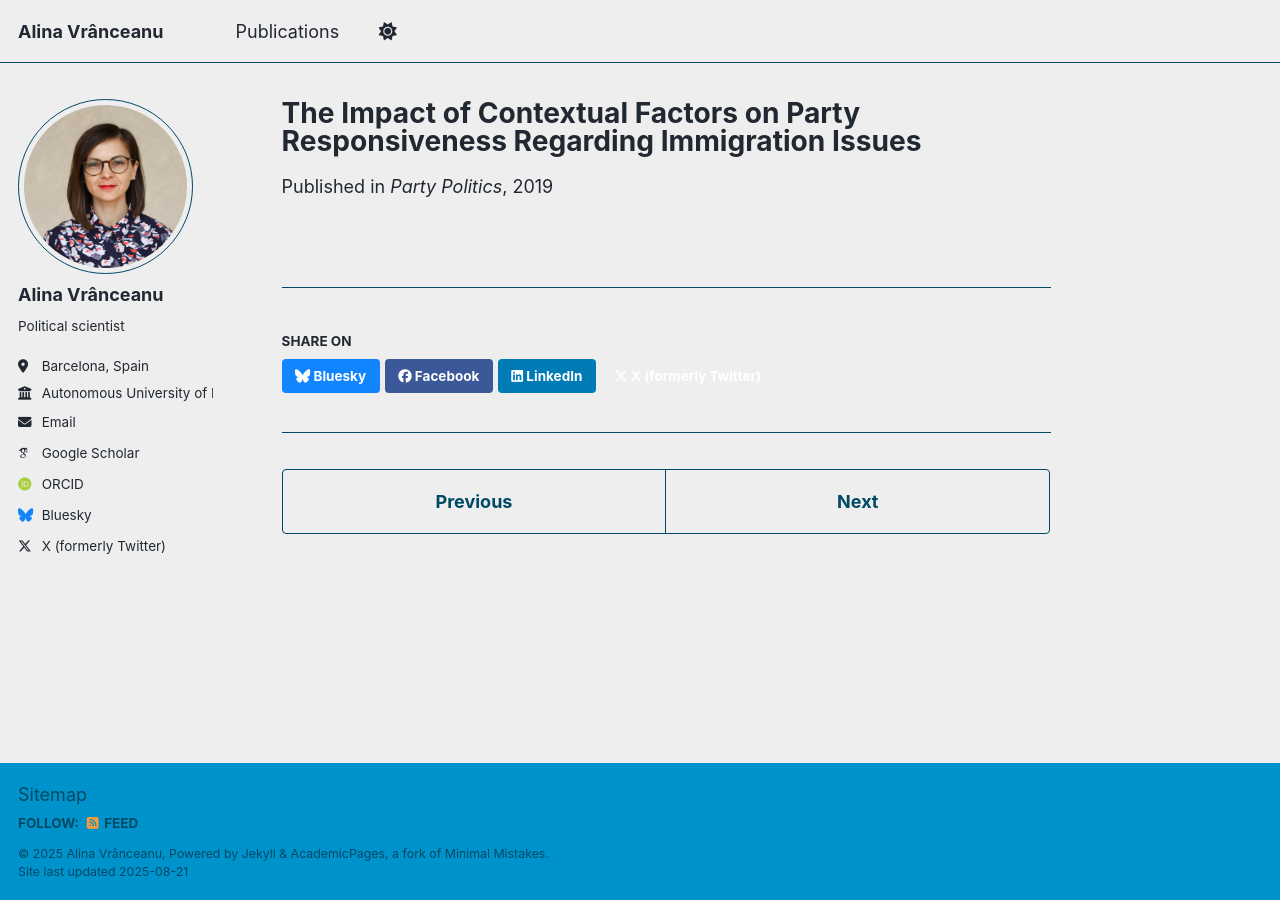
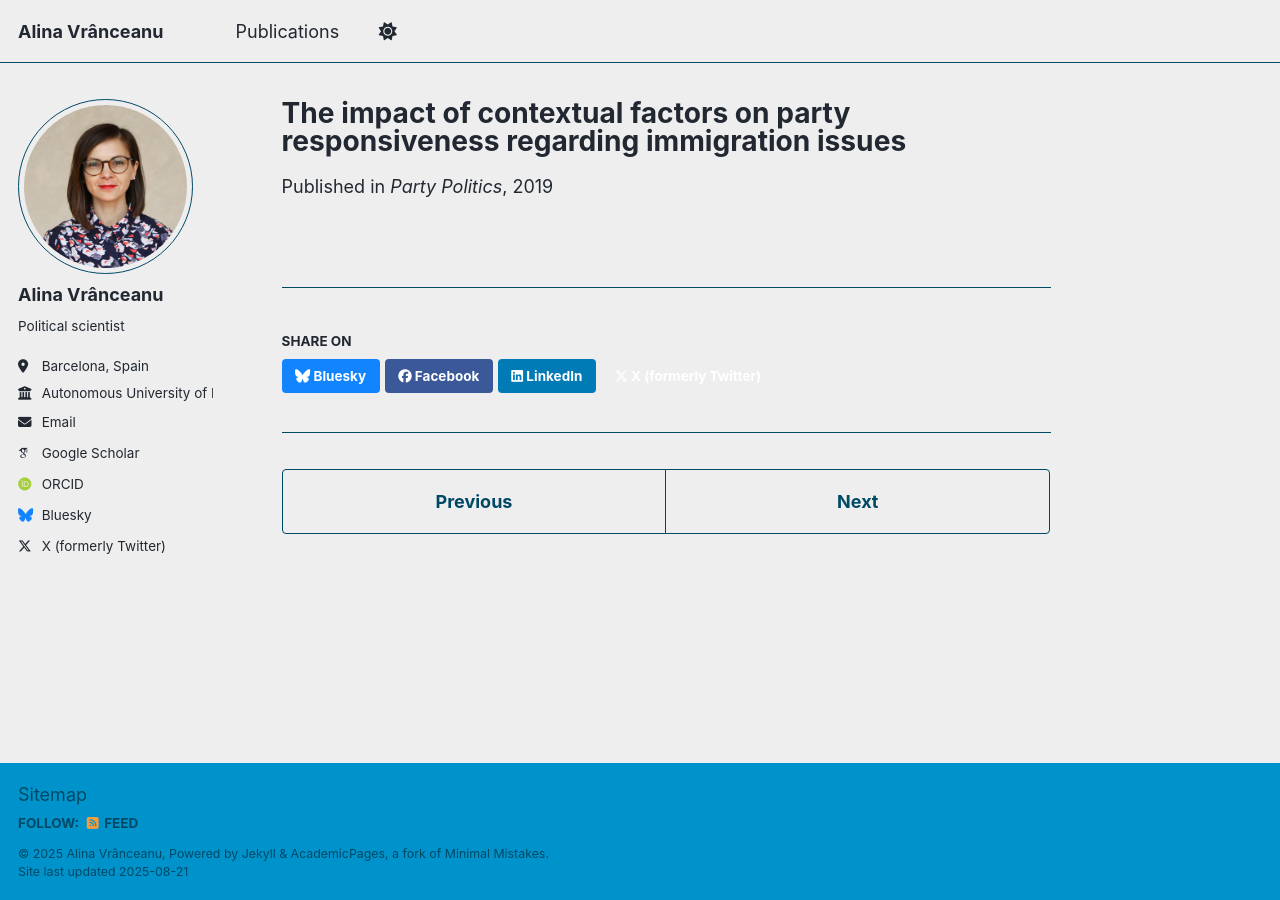
Before and after one commit to alinavranceanu/alinavranceanu.github.io, a Jekyll site: the page built from _publications/2019-Vranceanu-Party-Politics.md, in a window 1280 px wide. Built offline with Jekyll 4.4.1, drawn with Linux system fonts in a browser that asks for light colours; some web fonts are replaced; a script that is not in the unit is left out.

```diff
--- a/_publications/2019-Vranceanu-Party-Politics.md
+++ b/_publications/2019-Vranceanu-Party-Politics.md
@@ -1,5 +1,5 @@
 ---
-title: "The Impact of Contextual Factors on Party Responsiveness Regarding Immigration Issues"
+title: "The impact of contextual factors on party responsiveness regarding immigration issues"
 collection: publications
 category: manuscripts
 permalink: /publication/2019-Vranceanu-Party-Politics
```
